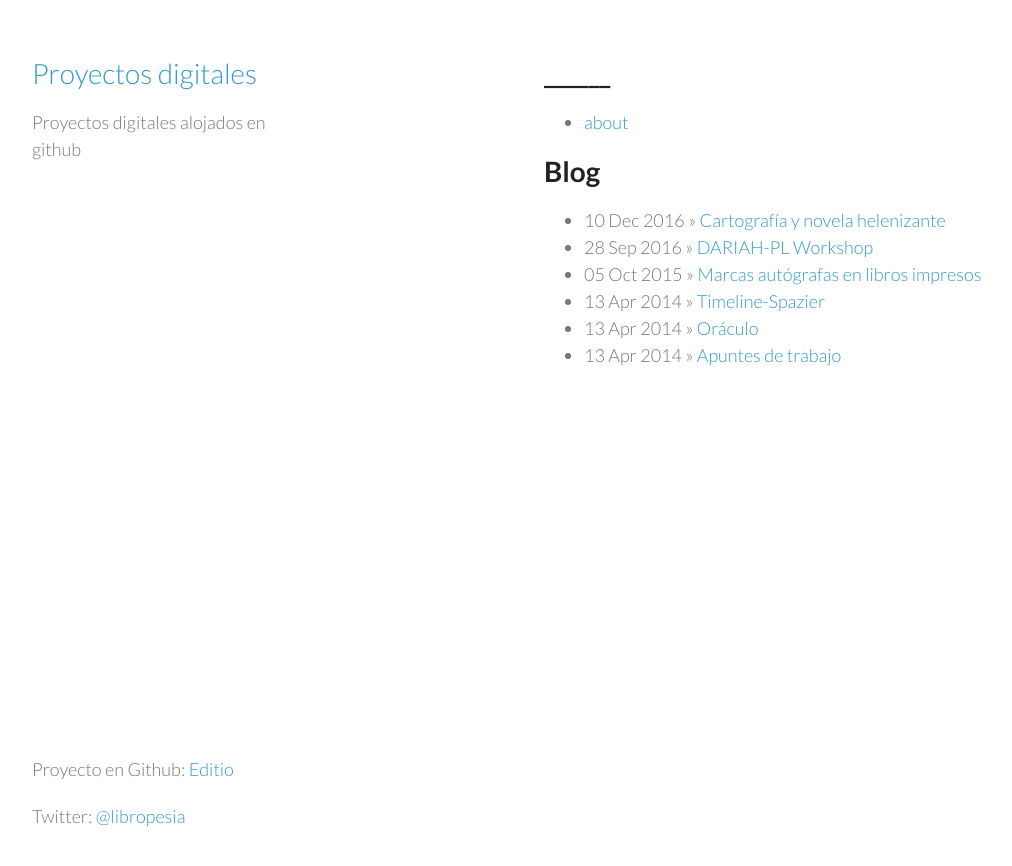
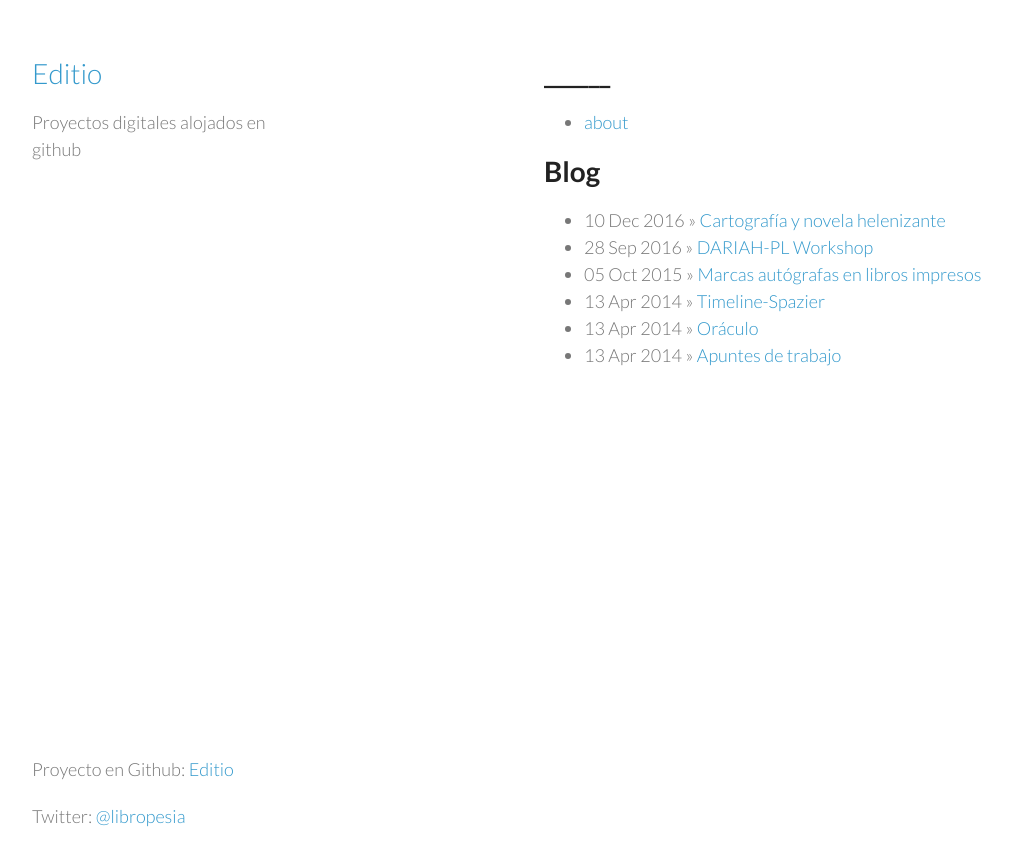
Before and after one commit to editio/editio.github.io, a Jekyll site: the page built from index.html, in a window 1280 px wide. Shown: the top 866 px of the page, without its empty margins (26-1038 px from the left). Built offline with Jekyll 4.4.1, drawn with Linux system fonts in a browser that asks for light colours.

Commit message:
Updated _config.yml

```diff
--- a/_config.yml
+++ b/_config.yml
@@ -1,4 +1,4 @@
-name: Proyectos digitales
+name: Editio
 markdown: kramdown
 base-url: /
 timezone: Europe/Berlin
```
